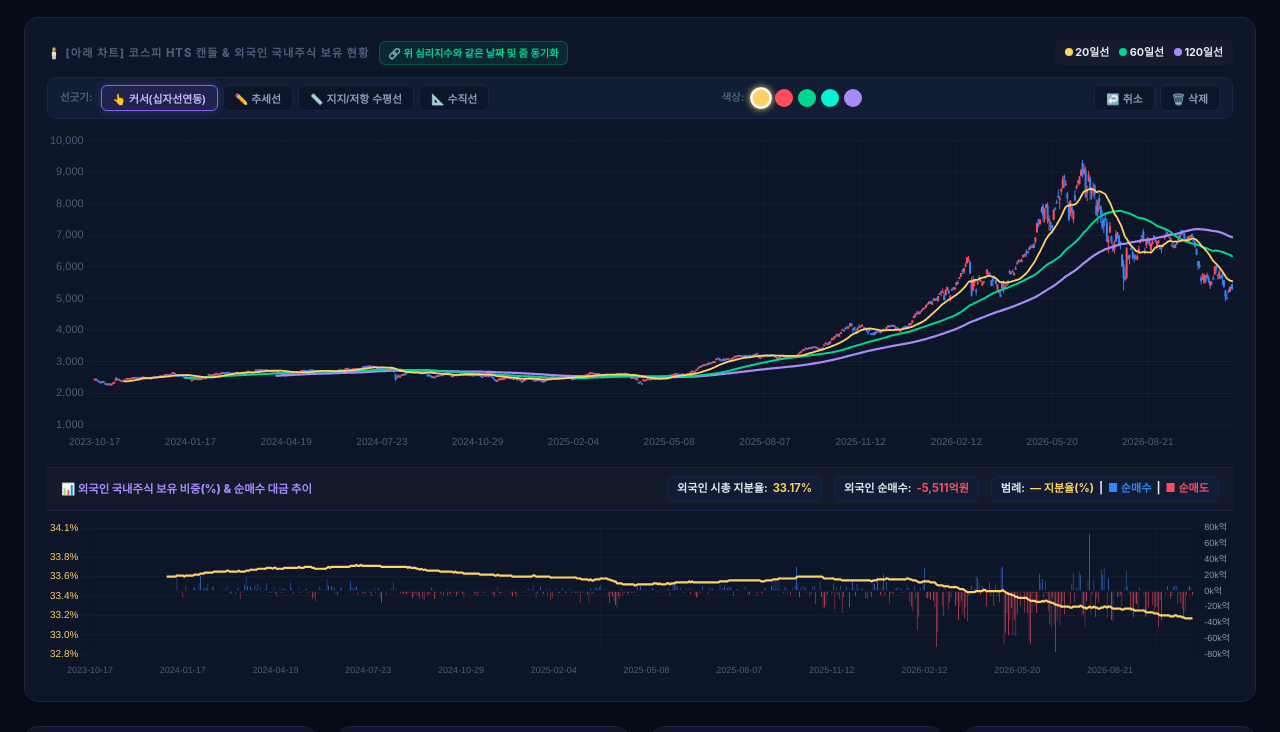
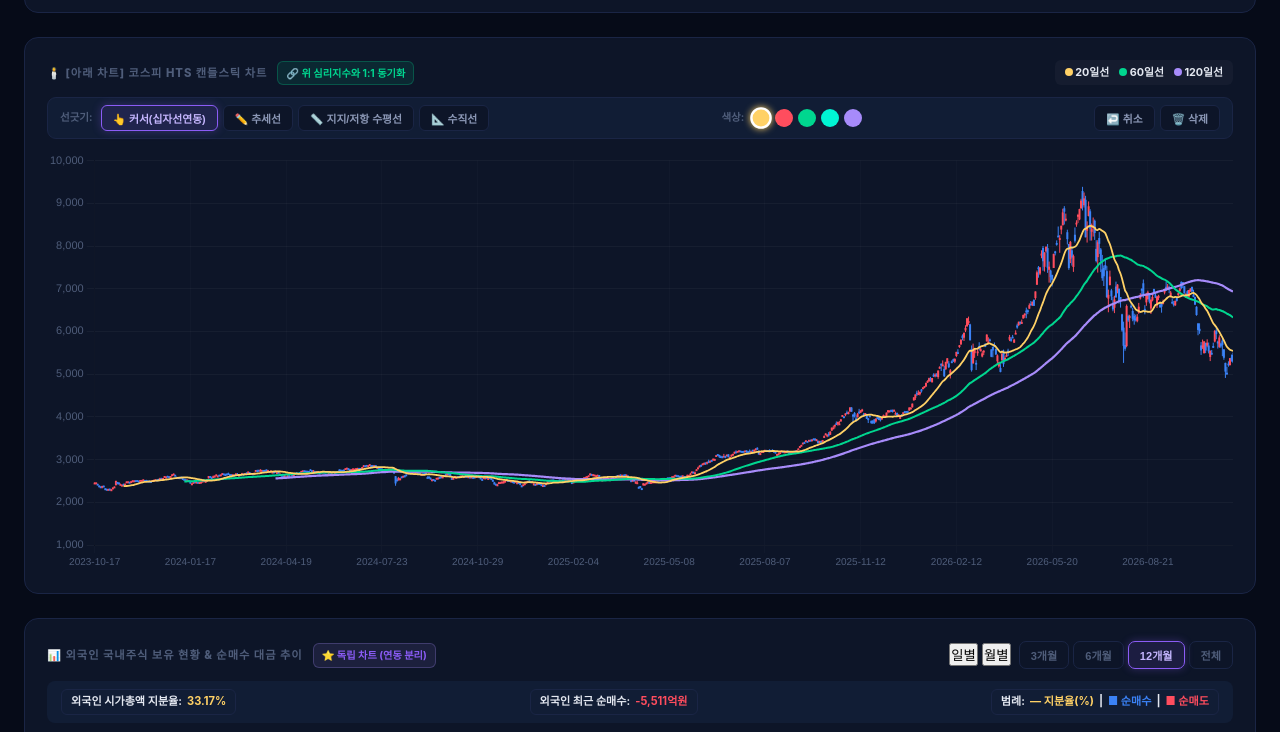
Before and after one commit to anyway102900-tech/cospi-valuation, a plain HTML site: page index.html in a window 1280 px wide. Shown: the part 962-1694 px from the top of the page. Drawn offline with Linux system fonts and the light colour scheme.

Commit message:
fix: 외국인 국내주식 보유 차트 연동 분리(독립 카드화) 및 마우스 휠 스크롤 충돌·차트 사라짐 버그 수정

```diff
--- a/index.html
+++ b/index.html
@@ -303,9 +303,9 @@ a:hover { text-decoration: underline; }
 .c-purple { background: #a78bfa; color: #a78bfa; }
 
 /* 🌟 차트 래퍼 높이 */
-.chart-wrap { position: relative; height: 320px; touch-action: none; }
-.chart-wrap-candle { height: 320px; touch-action: none; }
-.chart-wrap-foreign { height: 160px; touch-action: none; margin-top: 4px; }
+.chart-wrap { position: relative; height: 340px; }
+.chart-wrap-candle { height: 420px; }
+.chart-wrap-foreign { height: 320px; }
 
 /* 🌟 외국인 서브패널 헤더 바 (일체형) */
 .subpanel-bar {
@@ -536,14 +536,14 @@ a:hover { text-decoration: underline; }
   </div>
 
   <!-- ========================================================
-       CHART 2: [아래 차트] 코스피 주가 HTS 캔들 + 외국인 보유비중%
-       (옵션 A: 일체형 서브패널 통합 구현!)
+       CHART 2: [아래 차트] 코스피 주가 HTS 캔들 차트
+       (위 심리지수와 1:1 동기화: 일봉/월봉, 기간, 줌, 십자선)
        ======================================================== -->
   <div class="card chart-card">
     <div class="chart-header">
       <div style="display:flex;align-items:center;gap:10px;">
-        <span class="card-label" style="margin:0;">🕯️ [아래 차트] 코스피 HTS 캔들 &amp; 외국인 국내주식 보유 현황</span>
-        <span class="sync-badge">🔗 위 심리지수와 같은 날짜 및 줌 동기화</span>
+        <span class="card-label" style="margin:0;">🕯️ [아래 차트] 코스피 HTS 캔들스틱 차트</span>
+        <span class="sync-badge">🔗 위 심리지수와 1:1 동기화</span>
       </div>
 
       <div class="chart-controls">
@@ -578,24 +578,50 @@ a:hover { text-decoration: underline; }
       </div>
     </div>
 
-    <!-- 1. 코스피 캔들 캔버스 (상단 70%) -->
+    <!-- 코스피 캔들 캔버스 (420px 넉넉한 단독 뷰) -->
     <div class="chart-wrap chart-wrap-candle">
       <canvas id="cvKospi"></canvas>
     </div>
-
-    <!-- 2. 🌟 외국인 서브패널 헤더 바 (일체형 분할선) -->
-    <div class="subpanel-bar">
-      <div class="sp-title">
-        <span>📊 외국인 국내주식 보유 비중(%) &amp; 순매수 대금 추이</span>
+  </div>
+
+  <!-- ========================================================
+       CHART 3: [독립 차트] 외국인 국내주식 보유 현황 & 순매수 대금 추이
+       (상단 차트들과 연동되지 않는 완전 독립형 분석 차트)
+       ======================================================== -->
+  <div class="card chart-card">
+    <div class="chart-header">
+      <div style="display:flex;align-items:center;gap:10px;flex-wrap:wrap;">
+        <span class="card-label" style="margin:0;">📊 외국인 국내주식 보유 현황 &amp; 순매수 대금 추이</span>
+        <span class="sync-badge" style="background:rgba(167,139,250,0.1);color:var(--purple);border-color:rgba(167,139,250,0.25);">⭐ 독립 차트 (연동 분리)</span>
       </div>
-      <div class="sp-stats">
-        <div class="sp-stat-item">외국인 시총 지분율: <b id="spForeignRatio">33.17%</b></div>
-        <div class="sp-stat-item">외국인 순매수: <b id="spForeignNetBuy">-5,511억원</b></div>
+
+      <div class="chart-controls">
+        <!-- 외국인 일별/월별 독립 탭 -->
+        <div class="chart-tabs">
+          <button class="chart-tab active" id="fTabDaily" onclick="setForeignTimeframe('day',this)">일별</button>
+          <button class="chart-tab" id="fTabMonthly" onclick="setForeignTimeframe('month',this)">월별</button>
+        </div>
+
+        <!-- 외국인 기간 선택 버튼 -->
+        <div class="chart-btns" id="elForeignRangeBtns">
+          <button class="chart-btn" onclick="setForeignRange('3m',this)">3개월</button>
+          <button class="chart-btn" onclick="setForeignRange('6m',this)">6개월</button>
+          <button class="chart-btn active" onclick="setForeignRange('12m',this)">12개월</button>
+          <button class="chart-btn" onclick="setForeignRange('all',this)">전체</button>
+        </div>
+      </div>
+    </div>
+
+    <!-- 외국인 핵심 지표 통계 바 -->
+    <div class="subpanel-bar" style="margin-top:0;margin-bottom:12px;border:none;background:var(--bg-card-alt);border-radius:8px;">
+      <div class="sp-stats" style="width:100%;justify-content:space-between;">
+        <div class="sp-stat-item">외국인 시가총액 지분율: <b id="spForeignRatio">-</b></div>
+        <div class="sp-stat-item">외국인 최근 순매수: <b id="spForeignNetBuy">-</b></div>
         <div class="sp-stat-item">범례: <span style="color:#ffd166;">― 지분율(%)</span> | <span style="color:#3b82f6;">■ 순매수</span> | <span style="color:#ff4d5e;">■ 순매도</span></div>
       </div>
     </div>
 
-    <!-- 3. 🌟 외국인 보유비중% & 순매수 캔버스 (하단 30% 일체형 서브패널) -->
+    <!-- 외국인 보유 차트 캔버스 (320px) -->
     <div class="chart-wrap chart-wrap-foreign">
       <canvas id="cvForeign"></canvas>
     </div>
@@ -686,7 +712,11 @@ const S = {
   foreignDaily: [],
   foreignMonthly: [],
 
-  // 십자선 실시간 동기화 날짜
+  // 🌟 외국인 차트 전용 독립 상태 (상단 차트들과 연동 분리)
+  foreignTf: 'day',      // 'day' or 'month'
+  foreignRange: '12m',   // '3m', '6m', '12m', 'all'
+
+  // 십자선 실시간 동기화 날짜 (뉴스심리지수 & 코스피 캔들만 동기화)
   syncCrosshairDate: null,
 
   ind: {}
@@ -980,7 +1010,7 @@ function setupChartEvents(canvas, target, getChart) {
       return;
     }
 
-    // 🌟 3단 차트 실시간 크로스헤어 & 툴팁 동시 연동!
+    // 🌟 뉴스심리지수 & 코스피 캔들 실시간 크로스헤어 & 툴팁 1:1 연동 (외국인 차트는 연동 제외)
     if (!ds || ds.tool === 'none') {
       const pos = getPos(e);
       const { x } = chart.scales;
@@ -995,10 +1025,9 @@ function setupChartEvents(canvas, target, getChart) {
 
           if (S.nsiChart) S.nsiChart.render();
           if (S.kospiChart) S.kospiChart.render();
-          if (S.foreignChart) S.foreignChart.render();
-
-          // 모든 차트에 툴팁 동시 팝업 트리거
-          [S.nsiChart, S.kospiChart, S.foreignChart].forEach(ch => {
+
+          // 심리지수 & 코스피 캔들 간에만 툴팁 동시 팝업
+          [S.nsiChart, S.kospiChart].forEach(ch => {
             if (!ch || ch === chart) return;
             const idx = ch.data.labels.indexOf(date);
             if (idx !== -1 && ch.tooltip) {
@@ -1058,7 +1087,7 @@ function setupChartEvents(canvas, target, getChart) {
     const ds = target ? drawState[target] : null;
     if ((!ds || ds.tool === 'none') && S.syncCrosshairDate) {
       S.syncCrosshairDate = null;
-      [S.nsiChart, S.kospiChart, S.foreignChart].forEach(ch => {
+      [S.nsiChart, S.kospiChart].forEach(ch => {
         if (ch) {
           ch.render();
           if (ch.tooltip) ch.tooltip.setActiveElements([], { x: 0, y: 0 });
@@ -1067,13 +1096,7 @@ function setupChartEvents(canvas, target, getChart) {
     }
   }
 
-  // 휠 이벤트 (줌 인 / 줌 아웃)
-  canvas.addEventListener('wheel', (e) => {
-    e.preventDefault();
-    const factor = (e.deltaY < 0) ? 0.75 : 1.33;
-    zoomCharts(factor);
-  }, { passive: false });
-
+  // (※ 마우스 휠 스크롤 충돌 및 차트 사라짐 버그를 방지하기 위해 휠 줌은 제거하고 상단 버튼으로만 작동)
   canvas.addEventListener('mousedown', handleStart);
   window.addEventListener('mousemove', handleMove);
   window.addEventListener('mouseup', handleEnd);
@@ -1182,7 +1205,7 @@ function computeSyncedRange() {
 }
 
 // ========================================
-// 🔍 차트 확대 / 축소 / 리셋 함수
+// 🔍 차트 확대 / 축소 / 리셋 함수 (뉴스심리지수 & 코스피 캔들 전용)
 // ========================================
 window.zoomCharts = function(factor) {
   const current = computeSyncedRange();
@@ -1191,14 +1214,14 @@ window.zoomCharts = function(factor) {
 
   const nsiTotal = S.raw.length;
   const nsiLen = current.nsiEnd - current.nsiStart;
-  const newNsiLen = Math.max(10, Math.min(nsiTotal, Math.round(nsiLen * factor)));
+  const newNsiLen = Math.max(15, Math.min(nsiTotal, Math.round(nsiLen * factor)));
   const nsiDiff = nsiLen - newNsiLen;
   const newNsiStart = Math.max(0, Math.min(nsiTotal - newNsiLen, current.nsiStart + Math.round(nsiDiff)));
   const newNsiEnd = Math.min(nsiTotal, newNsiStart + newNsiLen);
 
   const kospiTotal = kospiAll.length;
   const kospiLen = current.kospiEnd - current.kospiStart;
-  const newKospiLen = Math.max(8, Math.min(kospiTotal, Math.round(kospiLen * factor)));
+  const newKospiLen = Math.max(12, Math.min(kospiTotal, Math.round(kospiLen * factor)));
   const kospiDiff = kospiLen - newKospiLen;
   const newKospiStart = Math.max(0, Math.min(kospiTotal - newKospiLen, current.kospiStart + Math.round(kospiDiff)));
   const newKospiEnd = Math.min(kospiTotal, newKospiStart + newKospiLen);
@@ -1213,15 +1236,13 @@ window.zoomCharts = function(factor) {
 
   renderNsiChart();
   renderKospiChart();
-  renderForeignChart();
-  toast(factor < 1 ? '🔍➕ 전체 차트 확대' : '🔍➖ 전체 차트 축소');
+  toast(factor < 1 ? '🔍➕ 차트 확대' : '🔍➖ 차트 축소');
 };
 
 window.resetZoom = function() {
   S.zoomWindow.isCustom = false;
   renderNsiChart();
   renderKospiChart();
-  renderForeignChart();
   toast('🔄 기본 배율로 리셋 완료');
 };
 
@@ -1425,39 +1446,33 @@ function renderKospiChart(){
 }
 
 // ========================================
-// 🌟 [하단 서브패널] 외국인 보유비중% & 순매수 렌더링
+// 🌟 [독립 차트] 외국인 국내주식 보유비중% & 순매수 렌더링
+// (상단 차트들과 연동되지 않는 완전 독립 분석 차트)
 // ========================================
 function renderForeignChart(){
-  const isDay = (S.masterTf === 'day');
+  const isDay = (S.foreignTf === 'day');
   const fSource = isDay ? S.foreignDaily : S.foreignMonthly;
   if (!fSource || fSource.length === 0) return;
 
-  const { kospiStart, kospiEnd } = computeSyncedRange();
-  const kCandles = (isDay ? S.kospiDaily : S.kospiMonthly).candles.slice(kospiStart, kospiEnd);
-  const labels = kCandles.map(c => c.date);
-
-  // 날짜 매핑
-  const fMap = {};
-  fSource.forEach(item => { fMap[item.date] = item; });
-
-  const ratios = [];
-  const netBuys = [];
-  const barColors = [];
-
-  labels.forEach(d => {
-    const it = fMap[d];
-    if (it) {
-      ratios.push(it.ratio);
-      netBuys.push(it.netBuy);
-      barColors.push(it.netBuy >= 0 ? 'rgba(59, 130, 246, 0.65)' : 'rgba(255, 77, 94, 0.65)');
+  // 독립 기간 필터링
+  let sliceCount = fSource.length;
+  if (S.foreignRange !== 'all') {
+    if (isDay) {
+      const dayMap = { '3m': 90, '6m': 180, '12m': 365 };
+      sliceCount = dayMap[S.foreignRange] || 365;
     } else {
-      ratios.push(null);
-      netBuys.push(null);
-      barColors.push('transparent');
+      const monthMap = { '3m': 12, '6m': 24, '12m': 36 };
+      sliceCount = monthMap[S.foreignRange] || 36;
     }
-  });
-
-  // 서브패널 최신 수치 배지 갱신
+  }
+
+  const items = fSource.slice(Math.max(0, fSource.length - sliceCount));
+  const labels = items.map(c => c.date);
+  const ratios = items.map(c => c.ratio);
+  const netBuys = items.map(c => c.netBuy);
+  const barColors = items.map(c => (c.netBuy >= 0 ? 'rgba(59, 130, 246, 0.7)' : 'rgba(255, 77, 94, 0.7)'));
+
+  // 외국인 최신 수치 배지 갱신
   const lastValid = fSource[fSource.length - 1];
   if (lastValid) {
     $('spForeignRatio').textContent = `${lastValid.ratio}%`;
@@ -1468,7 +1483,7 @@ function renderForeignChart(){
 
   if (S.foreignChart) S.foreignChart.destroy();
 
-  const validR = ratios.filter(v => v !== null);
+  const validR = ratios.filter(v => v !== null && !isNaN(v));
   const minR = validR.length ? Math.min(...validR) : 30;
   const maxR = validR.length ? Math.max(...validR) : 36;
   const padR = Math.max(0.3, (maxR - minR) * 0.15);
@@ -1508,13 +1523,12 @@ function renderForeignChart(){
         }
       ]
     },
-    plugins: [foreignSyncPlugin],
     options: {
       responsive: true,
       maintainAspectRatio: false,
       interaction: { mode: 'index', intersect: false },
       plugins: {
-        legend: { display: false },
+        legend: { labels: { color: '#8b97b5', font: { size: 11 } } },
         tooltip: {
           backgroundColor: '#162040',
           titleColor: '#e4e8f1',
@@ -1524,10 +1538,10 @@ function renderForeignChart(){
           padding: 10,
           cornerRadius: 7,
           callbacks: {
-            title: items => `${items[0].label} (외국인 수급)`,
+            title: items => `${items[0].label} (${isDay ? '일별' : '월별'} 외국인 수급)`,
             label: item => {
               if (item.datasetIndex === 0) {
-                return `📊 외국인 지분율: ${item.raw ? Number(item.raw).toFixed(2) : '-'}%`;
+                return `📊 외국인 시총 지분율: ${item.raw ? Number(item.raw).toFixed(2) : '-'}%`;
               } else {
                 const v = item.raw;
                 return `💰 외국인 순매수: ${v != null ? (v >= 0 ? '+' : '') + Number(v).toLocaleString() + '억원' : '-'}`;
@@ -1570,8 +1584,26 @@ function renderForeignChart(){
   });
 }
 
-// ========================================
-// 🌟 마스터 제어기 함수
+// 🌟 외국인 독립 차트 제어기 함수
+window.setForeignTimeframe = function(tf, btn){
+  S.foreignTf = tf;
+  $('fTabDaily').classList.toggle('active', tf === 'day');
+  $('fTabMonthly').classList.toggle('active', tf === 'month');
+  renderForeignChart();
+  toast(tf === 'day' ? '☀️ 외국인 보유 현황: 일별 모드' : '🌙 외국인 보유 현황: 월별 모드');
+};
+
+window.setForeignRange = function(r, btn){
+  S.foreignRange = r;
+  $('elForeignRangeBtns').querySelectorAll('.chart-btn').forEach(b => b.classList.remove('active'));
+  btn.classList.add('active');
+  renderForeignChart();
+  const labels = { '3m':'3개월', '6m':'6개월', '12m':'12개월', 'all':'전체' };
+  toast(`📊 외국인 보유 차트 [${labels[r]}] 조회`);
+};
+
+// ========================================
+// 🌟 마스터 제어기 함수 (뉴스심리지수 & 코스피 캔들 1:1 동기화)
 // ========================================
 window.setMasterTimeframe = function(tf, btn){
   S.masterTf = tf;
@@ -1581,8 +1613,7 @@ window.setMasterTimeframe = function(tf, btn){
 
   renderNsiChart();
   renderKospiChart();
-  renderForeignChart();
-  toast(tf === 'day' ? '☀️ 전체 3단 차트 일봉 모드 동기화' : '🌙 전체 3단 차트 월봉 모드 동기화');
+  toast(tf === 'day' ? '☀️ 심리지수 & 코스피 캔들 일봉 동기화' : '🌙 심리지수 & 코스피 캔들 월봉 동기화');
 };
 
 window.setMasterRange = function(r, btn){
@@ -1593,7 +1624,6 @@ window.setMasterRange = function(r, btn){
 
   renderNsiChart();
   renderKospiChart();
-  renderForeignChart();
 
   const labels = {
     '1m': '1개월',
@@ -1602,7 +1632,7 @@ window.setMasterRange = function(r, btn){
     '12m': '12개월',
     'all': '전체'
   };
-  toast(`🔗 3단 차트 [${labels[r]}] 완전 동기화 완료`);
+  toast(`🔗 심리지수 & 코스피 캔들 [${labels[r]}] 1:1 동기화`);
 };
 
 // ========================================
@@ -1774,7 +1804,7 @@ async function loadData(){
     renderInd();
 
     $('elUpdate').textContent = '갱신: ' + (json.updatedAt || new Date().toLocaleString('ko-KR'));
-    toast('✅ 코스피 캔들 + 외국인 지분율(%) 통합 로드 완료!');
+    toast('✅ 코스피 캔들 및 외국인 보유 현황 로드 완료!');
   }catch(err){
     console.error(err);
     toast('⚠️ 데이터 로딩 실패, 로컬 데이터를 확인해주세요.');
@@ -1790,7 +1820,6 @@ window.refreshData=refreshData;
 document.addEventListener('DOMContentLoaded', () => {
   setupChartEvents($('cvMain'), 'nsi', () => S.nsiChart);
   setupChartEvents($('cvKospi'), 'kospi', () => S.kospiChart);
-  setupChartEvents($('cvForeign'), null, () => S.foreignChart);
   loadData();
 });
 
```
